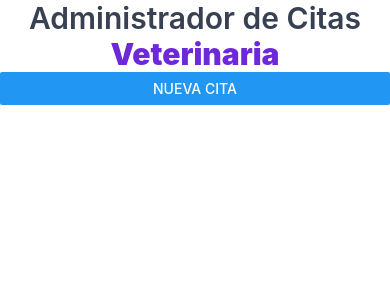
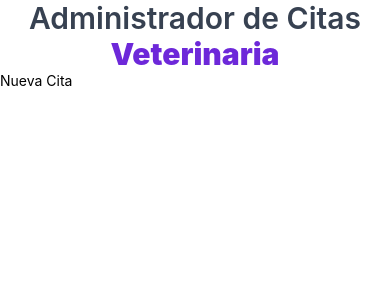
Before and after one commit to joelrdz/urnjp-citas, a React Native app: screen / in a window 390 px wide. Shown: the top 300 px of the page. Built offline with nearby package versions, Linux system fonts and the light colour scheme.

Commit message:
React Native Pressable instead of Button
Pressable is more configurable with events

```diff
--- a/App.tsx
+++ b/App.tsx
@@ -1,6 +1,6 @@
 import React from 'react';
 import {
-  Button,
+  Pressable,
   SafeAreaView,
   StyleSheet,
   Text,
@@ -13,12 +13,13 @@ const App = () => {
         Administrador de Citas {''}
         <Text style={styles.titleBold}>Veterinaria</Text>
       </Text>
-      <Button
-        title="Nueva Cita"
+      <Pressable
         onPress={() => {
           console.log('You pressed the button!');
         }}
-      />
+      >
+        <Text>Nueva Cita</Text>
+      </Pressable>
     </SafeAreaView>
   );
 };
```
